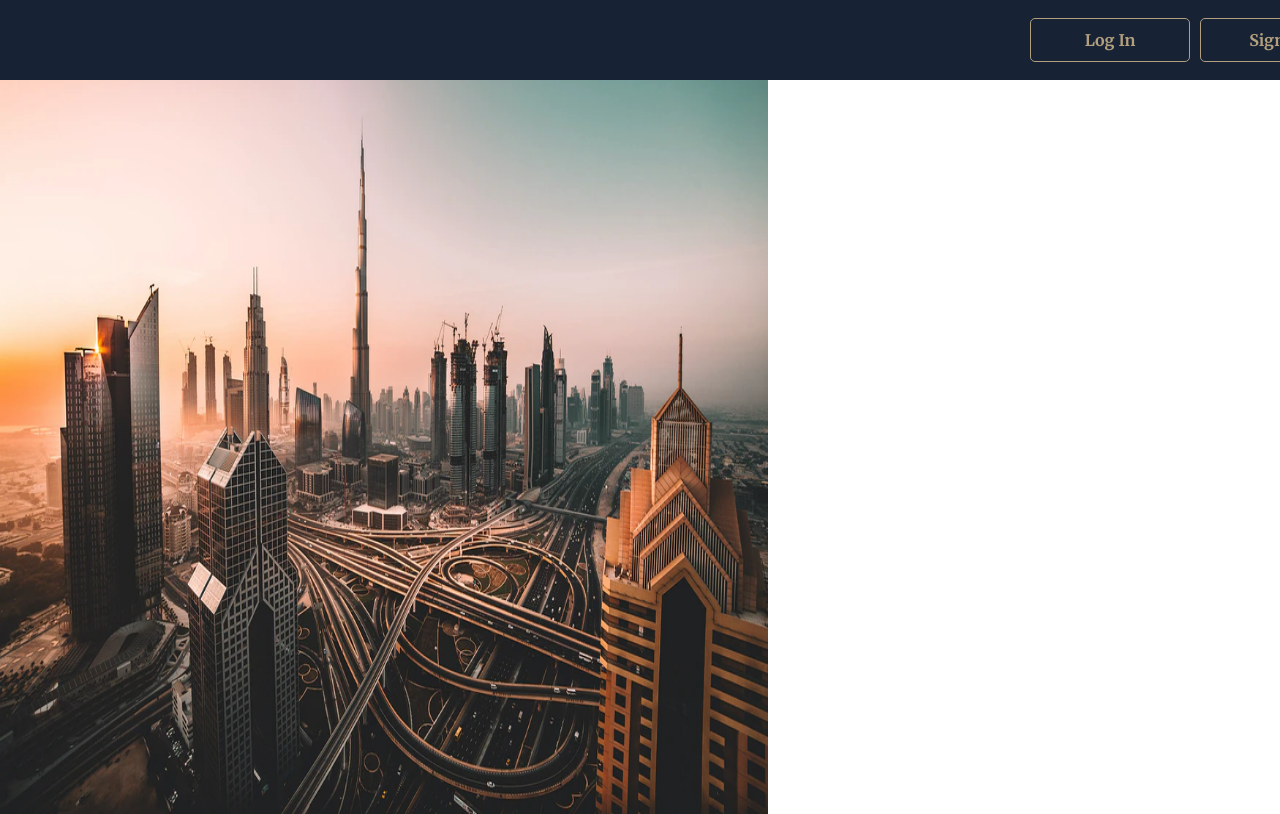
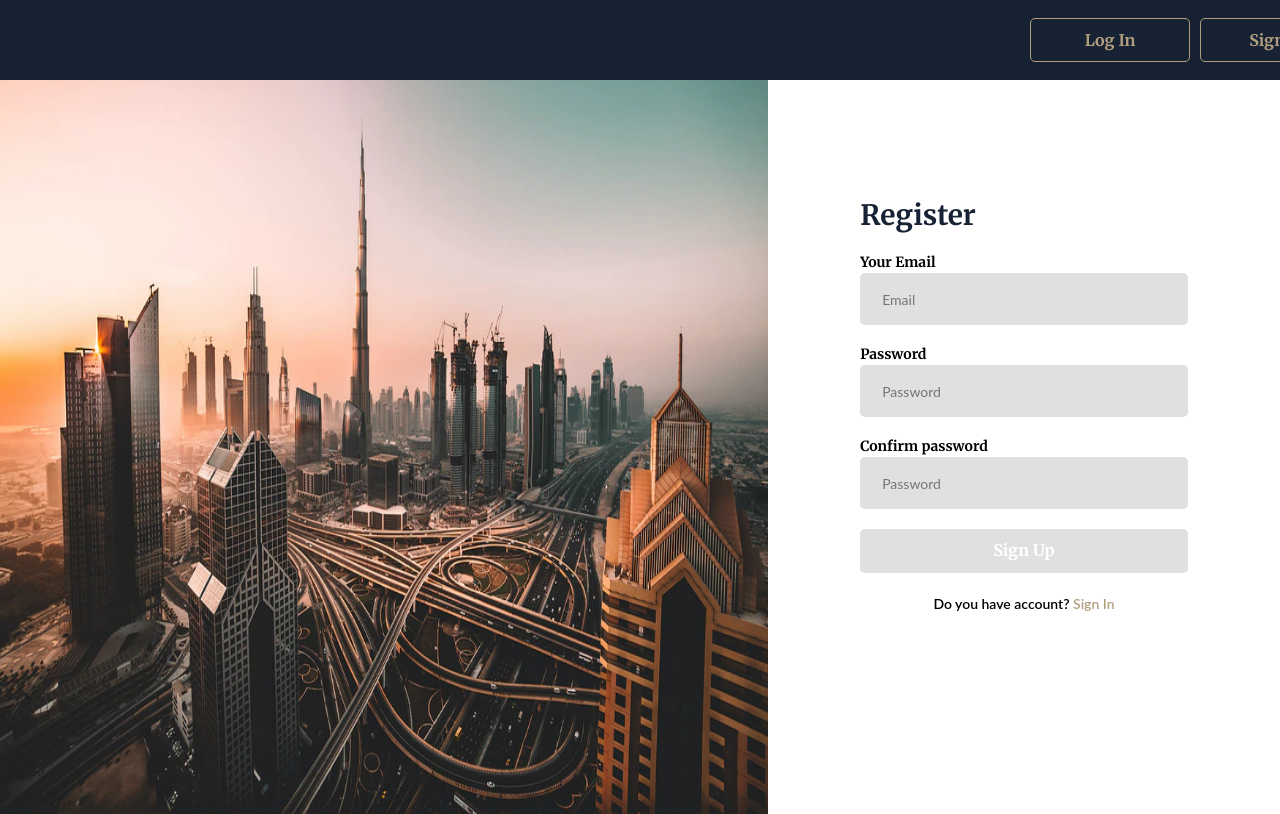
Before and after one commit to Vladimir-Maselskiy/the-chemical-front, a Next.js app: page /auth/register in a window 1280 px wide. Built offline with nearby package versions, Linux system fonts and the light colour scheme.

Commit message:
feat: add register page

```diff
--- a/src/app/auth/register/page.tsx
+++ b/src/app/auth/register/page.tsx
@@ -1,6 +1,159 @@
 'use client';
-import React from 'react';
+import { Box } from '@/components/Box/Box';
+import {
+  StyledForm,
+  StyledInput,
+  StyledInputWrapper,
+  StyledLabel,
+  StyledSubmitButton,
+  StyledTitle,
+} from '@/components/UserForm/UserForm.styled';
+import { addNewUserToDB } from '@/utils/api';
+import Link from 'next/link';
+import React, { useRef, useState, useEffect } from 'react';
+import { useRouter } from 'next/navigation';
 
 export default function RegisterPage() {
-  return <div>page</div>;
+  const [isSubmitButtonDisabled, setIsSubmitButtonDisabled] = useState(true);
+  const [emailInput, setEmailInput] = useState('');
+  const [password1Input, setPassword1Input] = useState('');
+  const [password2Input, setPassword2Input] = useState('');
+  const [userEmailError, setUserEmailError] = useState(false);
+  const [userPasswordError, setUserPasswordError] = useState(false);
+  const ref = useRef<HTMLButtonElement>(null);
+  const router = useRouter();
+
+  useEffect(() => {
+    if (password1Input === password2Input && password1Input.length > 3) {
+      setIsSubmitButtonDisabled(false);
+    }
+  }, [password1Input, password2Input]);
+
+  const onChangeInput = (e: React.ChangeEvent<HTMLInputElement>) => {
+    const { name, value } = e.target;
+    switch (name) {
+      case 'email':
+        setEmailInput(value);
+        break;
+      case 'password1':
+        setPassword1Input(value);
+        break;
+      case 'password2':
+        setPassword2Input(value);
+        break;
+    }
+  };
+
+  const onFormSubmit = async (e: React.FormEvent<HTMLFormElement>) => {
+    e.preventDefault();
+    if (!(e.target instanceof HTMLFormElement)) {
+      return;
+    }
+    let newUser = {
+      email: '',
+      password1: '',
+      password2: '',
+    };
+
+    const data = new FormData(e.target);
+    const entries = data.entries();
+    console.log('entries', entries);
+    for (let entry of Array.from(entries)) {
+      const key = entry[0] as 'email' | 'password1' | 'password2';
+      const val = entry[1] as string;
+      newUser[key] = val;
+    }
+
+    try {
+      const res = await addNewUserToDB(newUser);
+      if (res.error) {
+        setUserEmailError(true);
+        return;
+      } else {
+        e.target.reset();
+        router.push('/');
+      }
+    } catch (error) {
+      console.log(error);
+    }
+  };
+
+  return (
+    <Box
+      display="flex"
+      flexGrow={1}
+      justifyContent="center"
+      alignItems="center"
+    >
+      <Box width="64%">
+        <StyledTitle>Register</StyledTitle>
+        <StyledForm onSubmit={onFormSubmit}>
+          <StyledInputWrapper>
+            <StyledLabel htmlFor="user-email"> Your Email</StyledLabel>
+            <StyledInput
+              value={emailInput}
+              onChange={onChangeInput}
+              id="user-email"
+              name="email"
+              type="email"
+              placeholder="Email"
+              pattern="[a-zA-Z0-9._%+\-]+@[a-zA-Z0-9.\-]+\.[a-zA-Z]{2,4}"
+              required
+            ></StyledInput>
+            {userEmailError && (
+              <span style={{ color: 'red', fontSize: 14 }}>
+                Email is already used
+              </span>
+            )}
+          </StyledInputWrapper>
+          <StyledInputWrapper>
+            <StyledLabel htmlFor="user-password1"> Password</StyledLabel>
+            <StyledInput
+              value={password1Input}
+              onChange={onChangeInput}
+              id="user-password1"
+              name="password1"
+              type="text"
+              pattern=".{4,}"
+              placeholder="Password"
+              required
+            ></StyledInput>
+          </StyledInputWrapper>
+          <StyledInputWrapper>
+            <StyledLabel htmlFor="user-password2">Confirm password</StyledLabel>
+            <StyledInput
+              value={password2Input}
+              onChange={onChangeInput}
+              id="user-password2"
+              name="password2"
+              type="text"
+              pattern=".{4,}"
+              placeholder="Password"
+              required
+            ></StyledInput>
+          </StyledInputWrapper>
+
+          <StyledSubmitButton
+            type="submit"
+            ref={ref}
+            disabled={isSubmitButtonDisabled}
+          >
+            Sign Up
+          </StyledSubmitButton>
+          <Box
+            m="0 auto"
+            fontFamily="Lato"
+            fontSize={14}
+            fontWeight={600}
+            lineHeight={1.57}
+          >
+            <span>Do you have account?&nbsp;</span>
+            <Link href="/auth/login" style={{ color: 'var(--first-bg-color)' }}>
+              Sign In
+            </Link>
+          </Box>
+        </StyledForm>
+      </Box>
+    </Box>
+  );
 }
--- a/src/components/UserForm/UserForm.styled.ts
+++ b/src/components/UserForm/UserForm.styled.ts
@@ -58,4 +58,7 @@ export const StyledSubmitButton = styled.button`
   font-style: normal;
   font-weight: 700;
   line-height: 1.37;
+  &:disabled {
+    background-color: var(--Background-Title, #e0e0e0);
+  }
 `;
--- a/src/utils/api.ts
+++ b/src/utils/api.ts
@@ -1,3 +1,24 @@
 export const getOpenDeals = async () => {
-  return await fetch('http://localhost:3001/api/deals').then(res => res.json()) as any[];
+  return (await fetch('http://localhost:3001/api/deals').then(res =>
+    res.json()
+  )) as any[];
 };
+
+export const addNewUserToDB = async ({
+  email,
+  password1: password,
+}: {
+  email: string;
+  password1: string;
+}) => {
+  const params = {
+    method: 'POST',
+    headers: {
+      'Content-Type': 'application/json',
+    },
+    body: JSON.stringify({ email, password }),
+  };
+  return (await fetch('http://localhost:3001/api/users', params).then(res =>
+    res.json()
+  )) as any;
+};
```
